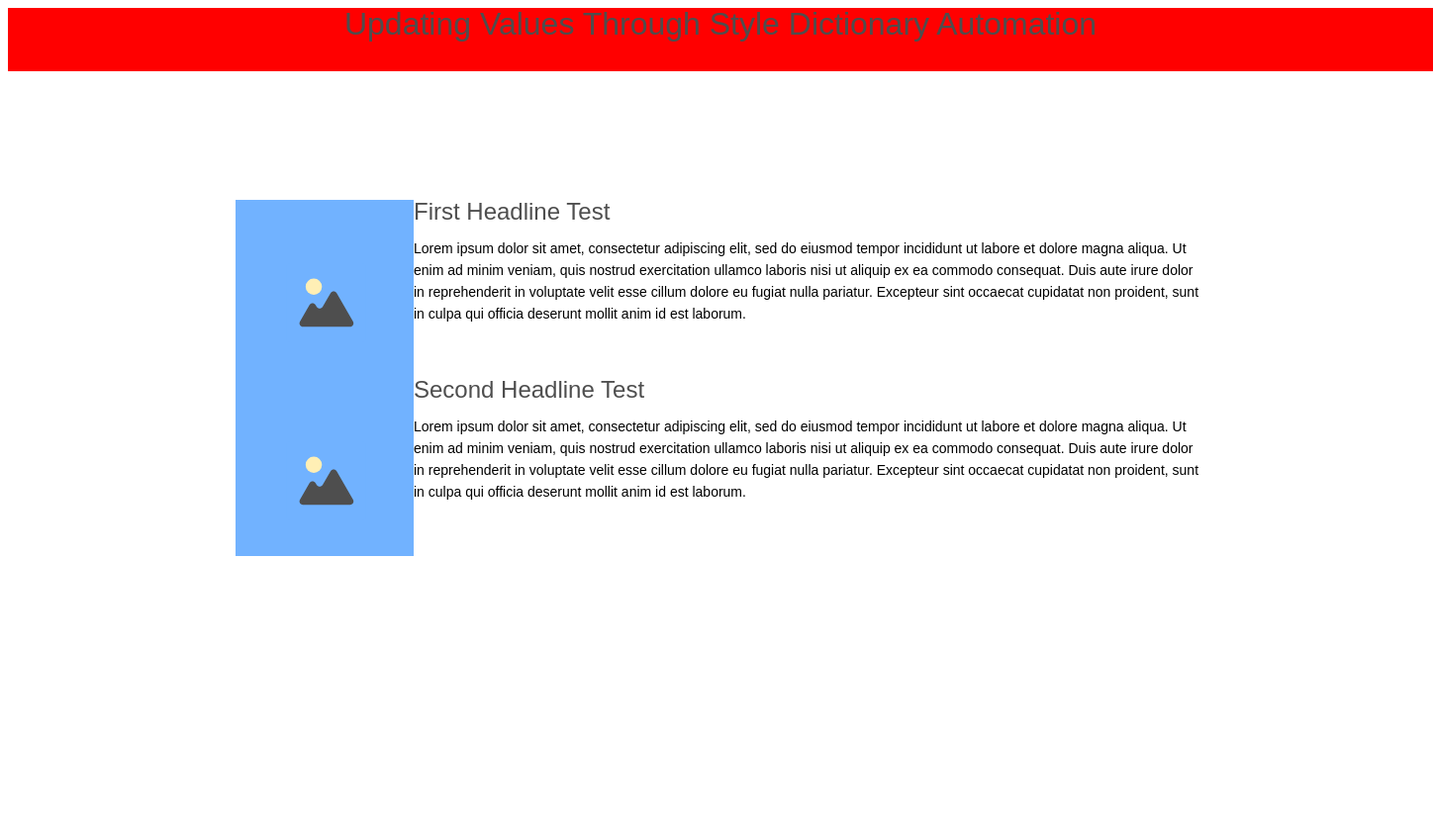
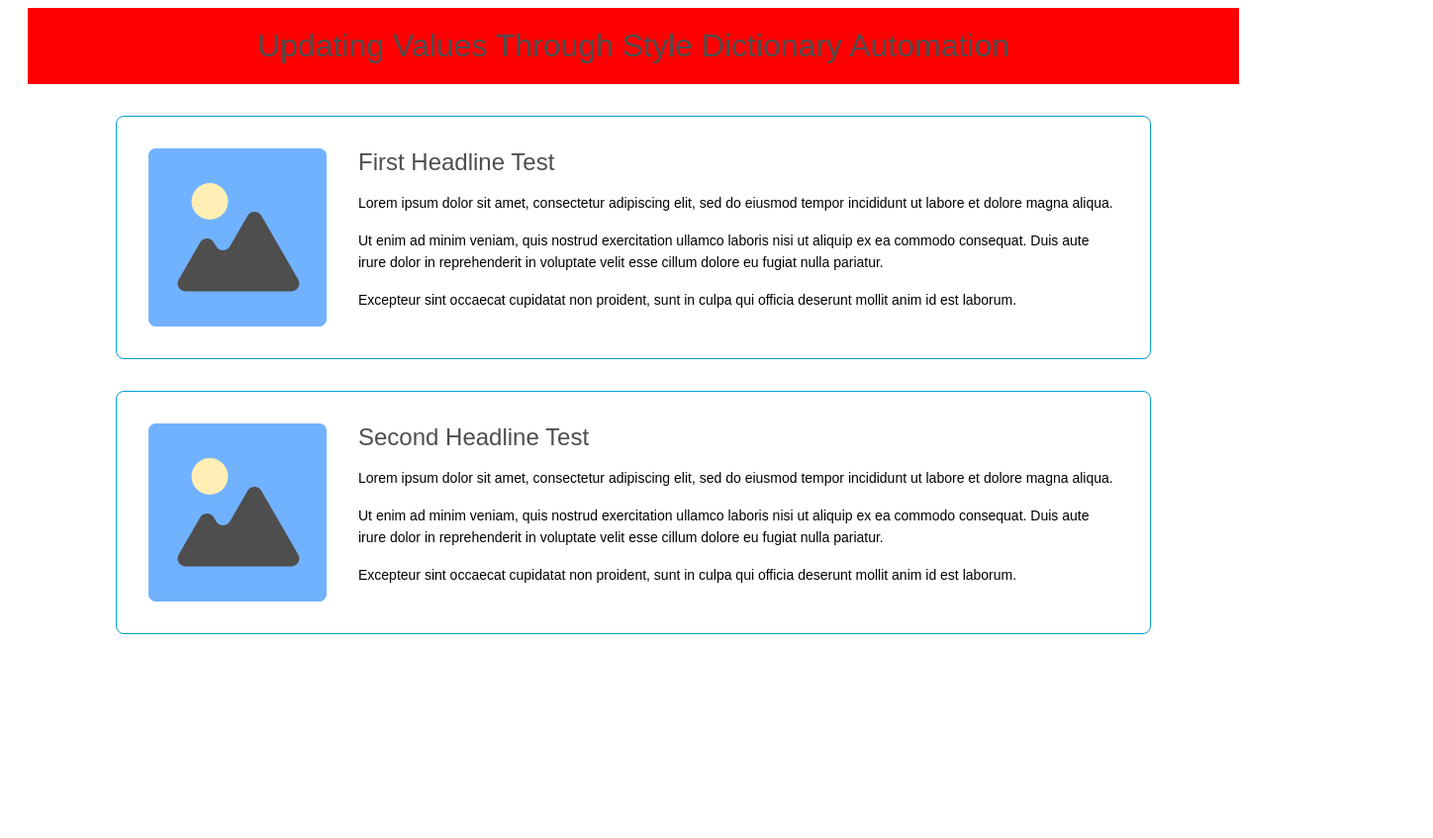
Before and after one commit to florin-gheorghiu/figmatokentest, a website: page test-page/index.html in a window 1280 px wide. Shown: the whole page at 99% size, 1448 px wide, since content can reach past the window. After the commit the page ends 800 px from the top, so only its background shows below. Drawn offline with Linux system fonts and the light colour scheme.

Commit message:
index and style changes

```diff
--- a/test-page/index.html
+++ b/test-page/index.html
@@ -4,43 +4,43 @@
     <meta charset="UTF-8">
     <meta name="viewport" content="width=device-width, initial-scale=1.0">
     <title>Style Dictionary Test</title>
+    <link rel="stylesheet" type="text/css" href="globals.css">
     <link rel="stylesheet" type="text/css" href="tokensbrucke-htmlpagetest-variables.css">
-    <link rel="stylesheet" type="text/css" href="styleguide.css">
     <link rel="stylesheet" type="text/css" href="style.css">
 </head>
 <body class="tokensbrucke-htmlpagetest-theme">
     <div class="desktop">
-        <div class="body-wrapper">
-            <div class="body">
-                <div class="content">
+        <header class="header">
+            <h1>Updating Values Through Style Dictionary Automation</h1>
+        </header>
+        <main class="content">
             <div class="card">
                 <div class="image">
-                            <div class="overlap-group">
-                                <img src="img/image.svg" alt="Union" class="union">
+                    <div class="placeholder-image">
+                      <img src="img/image.svg" />
                     </div>
                 </div>
-                        <div class="right-content">
-                            <div class="text-wrapper">First Headline Test</div>
-                            <p class="text">Lorem ipsum dolor sit amet, consectetur adipiscing elit, sed do eiusmod tempor incididunt ut labore et dolore magna aliqua. Ut enim ad minim veniam, quis nostrud exercitation ullamco laboris nisi ut aliquip ex ea commodo consequat. Duis aute irure dolor in reprehenderit in voluptate velit esse cillum dolore eu fugiat nulla pariatur. Excepteur sint occaecat cupidatat non proident, sunt in culpa qui officia deserunt mollit anim id est laborum.</p>
+                <div class="text-content">
+                    <h2>First Headline Test</h2>
+                    <p>Lorem ipsum dolor sit amet, consectetur adipiscing elit, sed do eiusmod tempor incididunt ut labore et dolore magna aliqua.</p>
+                    <p>Ut enim ad minim veniam, quis nostrud exercitation ullamco laboris nisi ut aliquip ex ea commodo consequat. Duis aute irure dolor in reprehenderit in voluptate velit esse cillum dolore eu fugiat nulla pariatur.</p>
+                    <p>Excepteur sint occaecat cupidatat non proident, sunt in culpa qui officia deserunt mollit anim id est laborum.</p>
                 </div>
             </div>
-                    <div class="div">
+            <div class="card">
                 <div class="image">
-                            <div class="overlap-group">
-                                <img src="img/image.svg" alt="Union" class="union">
+                    <div class="placeholder-image">
+                      <img src="img/image.svg" />
                     </div>
                 </div>
-                        <div class="right-content">
-                            <div class="text-wrapper">Second Headline Test</div>
-                            <p class="text">Lorem ipsum dolor sit amet, consectetur adipiscing elit, sed do eiusmod tempor incididunt ut labore et dolore magna aliqua. Ut enim ad minim veniam, quis nostrud exercitation ullamco laboris nisi ut aliquip ex ea commodo consequat. Duis aute irure dolor in reprehenderit in voluptate velit esse cillum dolore eu fugiat nulla pariatur. Excepteur sint occaecat cupidatat non proident, sunt in culpa qui officia deserunt mollit anim id est laborum.</p>
+                <div class="text-content">
+                    <h2>Second Headline Test</h2>
+                    <p>Lorem ipsum dolor sit amet, consectetur adipiscing elit, sed do eiusmod tempor incididunt ut labore et dolore magna aliqua.</p>
+                    <p>Ut enim ad minim veniam, quis nostrud exercitation ullamco laboris nisi ut aliquip ex ea commodo consequat. Duis aute irure dolor in reprehenderit in voluptate velit esse cillum dolore eu fugiat nulla pariatur.</p>
+                    <p>Excepteur sint occaecat cupidatat non proident, sunt in culpa qui officia deserunt mollit anim id est laborum.</p>
                 </div>
             </div>
-                </div>
-                <div class="header">
-                    <p class="p">Updating Values Through Style Dictionary Automation</p>
-                </div>
-            </div>
-        </div>
+        </main>
     </div>
 </body>
 </html>
--- a/test-page/style.css
+++ b/test-page/style.css
@@ -1,157 +1,77 @@
+.tokensbrucke-htmlpagetest-theme {
+  font-family: Arial, sans-serif;
+}
+
 .desktop {
-  background-color: #ffffff;
-  display: flex;
-  flex-direction: row;
-  justify-content: center;
+  /* max-width: 1440px; */
+  margin: 0 auto;
+  padding: 0 20px;
+}
+
+.header {
+  background-color: var(--colors-headline-backgroud, #FF0000);
+  padding: 20px 0;
+  text-align: center;
   width: 100%;
 }
 
-.desktop .body-wrapper {
-  background-color: #ffffff;
-  width: 1440px;
-  height: 1024px;
+.header h1 {
+  color: var(--colors-headline-colour, #4E4E4E);
+  font-size: var(--text-styles-h1-headline-font-size, 32px);
+  font-weight: var(--text-styles-h1-headline-font-weight, 700);
+  margin: 0;
 }
 
-.desktop .body {
-  position: relative;
-  height: 1024px;
+.content {
+  display: flex;
+  flex-direction: column;
+  align-items: center; /* Center the cards horizontally */
+  gap: var(--dimensions-spacing-content-1, 32px);
+  padding: var(--dimensions-spacing-content-1, 32px) 0;
 }
 
-.desktop .content {
+.card {
   display: flex;
-  flex-direction: column;
-  width: 980px;
-  height: 642px;
-  align-items: center;
-  gap: var(--dimensions-spacing-content-1);
-  position: absolute;
-  top: 194px;
-  left: 230px;
+  gap: var(--dimensions-spacing-content-1, 32px);
+  padding: var(--dimensions-spacing-content-1, 32px);
+  border: var(--dimensions-stroke-size, 1px) solid var(--colors-card-stroke, #D9D9D9);
+  border-radius: var(--dimensions-radius, 8px);
+  max-width: 980px; /* Set a maximum width for the cards */
+  width: 100%; /* Ensure it takes full width up to the max-width */
 }
 
-.desktop .card {
-  display: flex;
-  min-width: 520px;
-  align-items: flex-start;
-  gap: var(--dimensions-spacing-content-1);
-  padding: var(--dimensions-spacing-content-1);
-  position: relative;
-  align-self: stretch;
-  width: 100%;
-  flex: 0 0 auto;
-  margin-top: calc(-1 * var(--dimensions-stroke-size));
-  margin-left: calc(-1 * var(--dimensions-stroke-size));
-  margin-right: calc(-1 * var(--dimensions-stroke-size));
-  border-radius: var(--dimensions-radius);
-  border: var(--dimensions-stroke-size) solid var(--colorscard-stroke);
+.image {
+  flex-shrink: 0;
+  width: 180px;
+  height: 180px;
 }
 
-.desktop .image {
-  position: relative;
-  width: 180px;
-  height: 180px;
-  background-color: var(--colorsbranding-colour);
-  border-radius: var(--dimensions-radius);
-  overflow: hidden;
+.placeholder-image {
+  width: 100%;
+  height: 100%;
+  background-color: var(--colors-branding-colour, #71B2FF);
+  border-radius: var(--dimensions-radius, 8px);
 }
 
-.desktop .overlap-group {
-  position: relative;
-  width: 123px;
-  height: 110px;
-  top: 35px;
-  left: 30px;
-}
-
-.desktop .union {
-  position: absolute;
-  width: 123px;
-  height: 80px;
-  top: 29px;
-  left: 0;
-}
-
-.desktop .ellipse {
-  position: absolute;
-  width: 37px;
-  height: 37px;
-  top: 0;
-  left: 14px;
-  background-color: var(--colorsheadline-backgroud);
-  border-radius: 18.5px;
-}
-
-.desktop .right-content {
-  display: flex;
-  flex-direction: column;
-  min-width: 244px;
-  align-items: flex-start;
-  gap: var(--dimensions-spacing-content-2);
-  position: relative;
-  flex: 1;
+.text-content {
   flex-grow: 1;
 }
 
-.desktop .text-wrapper {
-  position: relative;
-  width: fit-content;
-  margin-top: calc(-1 * var(--dimensions-stroke-size));
-  font-family: var(--typography-h2-headline-font-family);
-  font-weight: var(--typography-h2-headline-font-weight);
-  color: var(--colorsheadline-colour);
-  font-size: var(--typography-h2-headline-font-size);
-  letter-spacing: var(--typography-h2-headline-letter-spacing);
-  line-height: var(--typography-h2-headline-line-height);
-  white-space: nowrap;
+h2 {
+  color: var(--colors-headline-colour, #4E4E4E);
+  font-size: var(--text-styles-h2-headline-font-size, 24px);
+  font-weight: var(--text-styles-h2-headline-font-weight, 700);
+  margin-top: 0;
+  margin-bottom: var(--dimensions-spacing-content-2, 16px);
 }
 
-.desktop .text {
-  position: relative;
-  align-self: stretch;
-  font-family: var(--typography-paragraph-font-family);
-  font-weight: var(--typography-paragraph-font-weight);
+p {
   color: #000000;
-  font-size: var(--typography-paragraph-font-size);
-  letter-spacing: var(--typography-paragraph-letter-spacing);
-  line-height: var(--typography-paragraph-line-height);
+  font-size: var(--text-styles-paragraph-font-size, 14px);
+  line-height: var(--text-styles-paragraph-line-height, 22px);
+  margin-bottom: var(--dimensions-spacing-content-2, 16px);
 }
 
-.desktop .div {
-  display: flex;
-  min-width: 520px;
-  align-items: flex-start;
-  gap: var(--dimensions-spacing-content-1);
-  padding: var(--dimensions-spacing-content-1);
-  position: relative;
-  align-self: stretch;
-  width: 100%;
-  flex: 0 0 auto;
-  border-radius: var(--dimensions-radius);
-  border: var(--dimensions-stroke-size) solid var(--colorscard-stroke);
+p:last-child {
+  margin-bottom: 0;
 }
-
-.desktop .header {
-  display: flex;
-  width: 1440px;
-  align-items: center;
-  justify-content: center;
-  gap: 8px;
-  padding: var(--dimensions-spacing-content-1);
-  position: absolute;
-  top: 0;
-  left: 0;
-  background-color: var(--colorsheadline-backgroud);
-}
-
-.desktop .p {
-  position: relative;
-  flex: 1;
-  margin-top: calc(-1 * var(--dimensions-stroke-size));
-  font-family: var(--typography-h1-headline-font-family);
-  font-weight: var(--typography-h1-headline-font-weight);
-  color: var(--colorsheadline-colour);
-  font-size: var(--typography-h1-headline-font-size);
-  text-align: center;
-  letter-spacing: var(--typography-h1-headline-letter-spacing);
-  line-height: var(--typography-h1-headline-line-height);
-}
--- a/test-page/tokensbrucke-htmlpagetest-variables.css
+++ b/test-page/tokensbrucke-htmlpagetest-variables.css
@@ -1,5 +1,5 @@
 .tokensbrucke-htmlpagetest-theme {
-    --dimensions-radius: 8px;
+--dimensions-radius: 8px;
 --dimensions-spacing-content-1: 32px;
 --dimensions-spacing-content-2: 16px;
 --dimensions-stroke-size: 1px;
```
Lines whose indentation alone changed are shown as unchanged.
